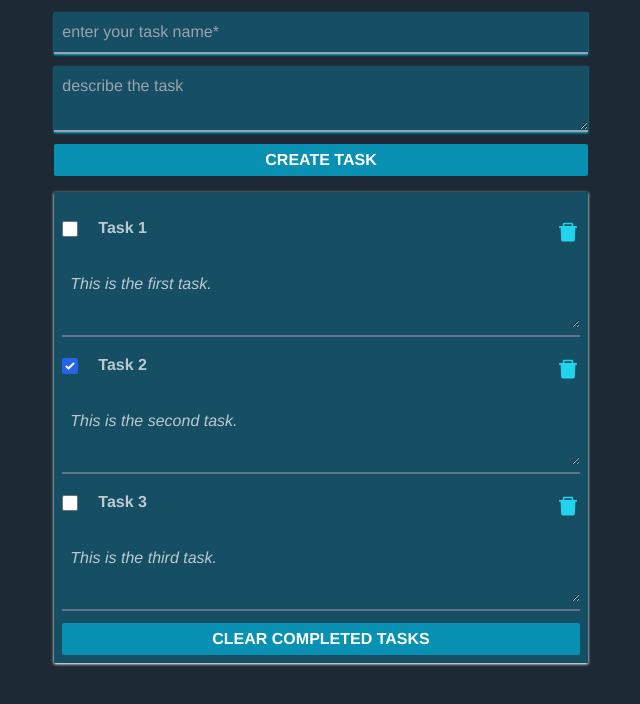
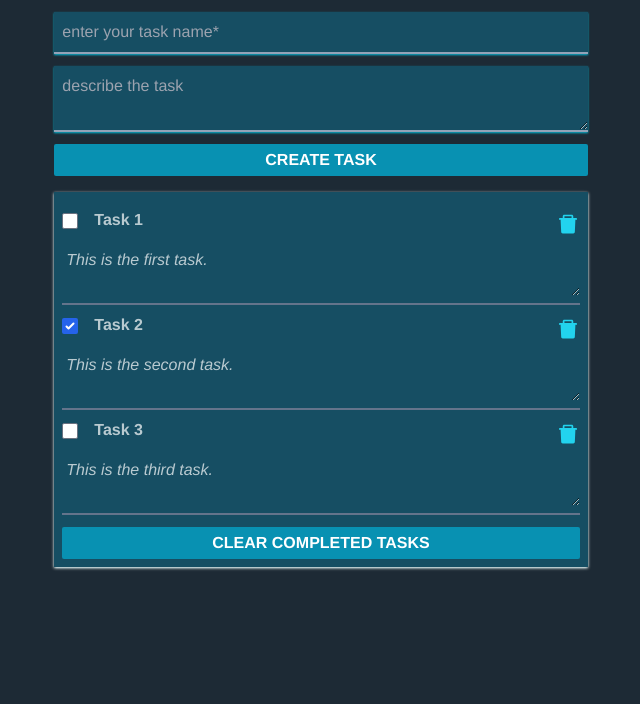
Before and after one commit to sarilusblaise/TaskMaster, a React (Create React App) app: page / in a window 1280 px wide. Shown: the top 704 px of the page, without its empty margins (319-959 px from the left). Built offline with nearby package versions, Linux system fonts and the light colour scheme.

Commit message:
fix paddind in input and textarea taskItem

```diff
--- a/src/components/CreateTaskForm.js
+++ b/src/components/CreateTaskForm.js
@@ -20,7 +20,6 @@ const CreateTaskForm = () => {
         className="create-task-form__input"
         type="text"
         name="task"
-        maxLength={20}
         placeholder="enter your task name*"
         required
         value={taskName}
--- a/src/styles/styles.css
+++ b/src/styles/styles.css
@@ -88,7 +88,7 @@ main {
 }
 .task__input-text,
 .task__textarea {
-  @apply bg-transparent p-2 /*focus:outline-none*/;
+  @apply bg-transparent pl-1 /*focus:outline-none*/;
 }
 
 .task__input-text {
@@ -101,6 +101,8 @@ main {
   @apply w-full italic;
   overflow-y: hidden;
 }
+
+/*task welcome*/
 .task-welcome {
   @apply w-11/12 xsm:w-9/12 md:w-6/12 lg:w-5/12;
   @apply flex mx-auto mt-4;
```
